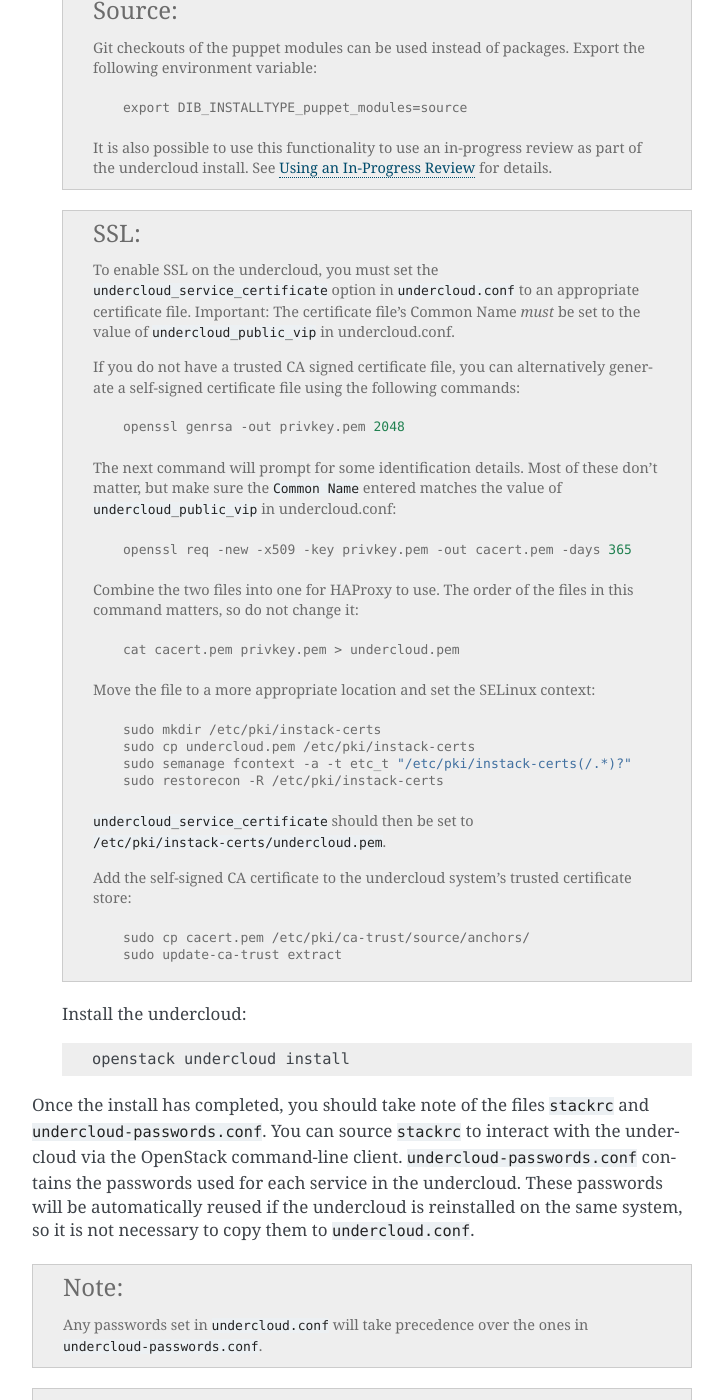
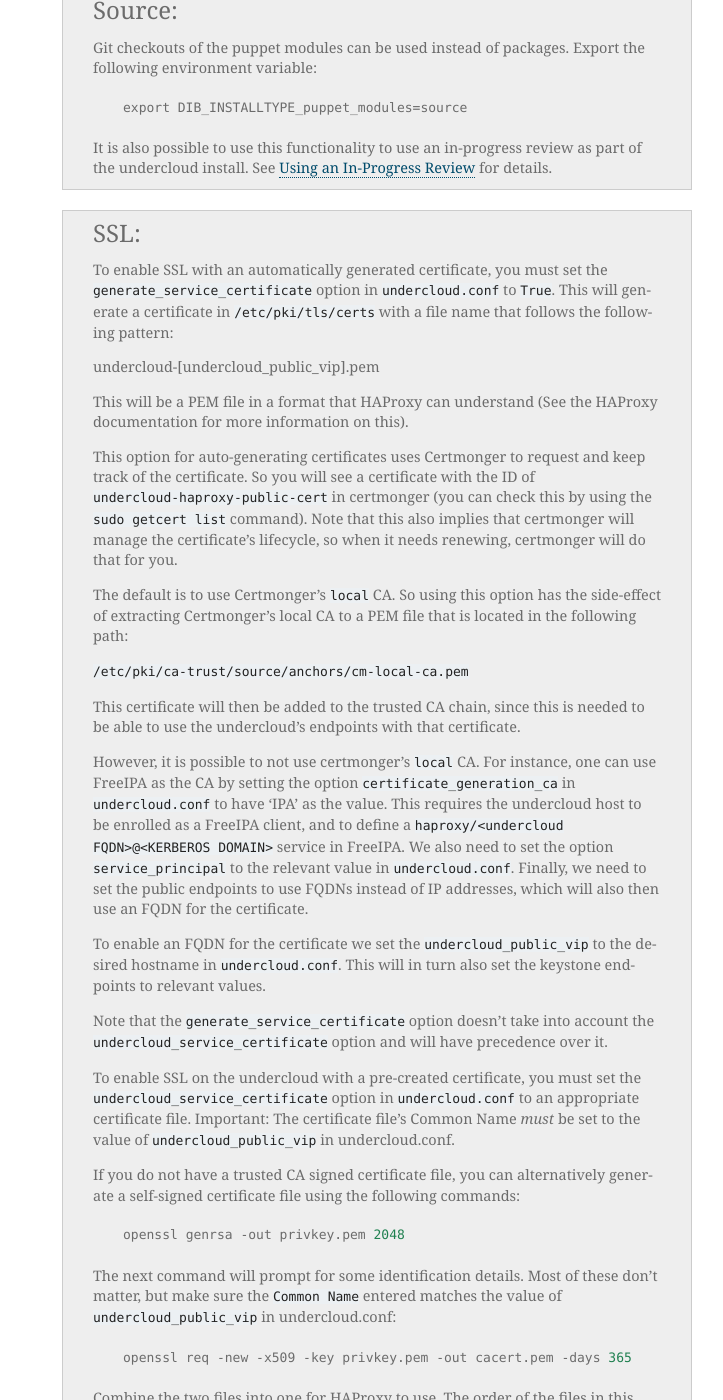
Before and after one commit to openstack-archive/tripleo-docs, a Sphinx documentation site: the page built from doc/source/installation/installing.rst, in a window 1280 px wide and 1400 px high, scrolled down 3045 px. Shown: the whole window, without its empty margins (388-1111 px from the left). Built offline with Sphinx 7.4.7, drawn with Linux system fonts in a browser that asks for light colours.

Commit message:
Document generate_service_certificate option for undercloud
This documents the feature to automatically generate certificates to
enable TLS for the undercloud.

Change-Id: Ic8506aad65f92b7324dda8ee4afcb7abb97be272

```diff
--- a/doc/source/installation/installing.rst
+++ b/doc/source/installation/installing.rst
@@ -94,8 +94,53 @@ Installing the Undercloud
   .. admonition:: SSL
      :class: ssl
 
-     To enable SSL on the undercloud, you must set the ``undercloud_service_certificate``
-     option in ``undercloud.conf`` to an appropriate certificate file.  Important:
+     To enable SSL with an automatically generated certificate, you must set
+     the ``generate_service_certificate`` option in ``undercloud.conf`` to
+     ``True``. This will generate a certificate in ``/etc/pki/tls/certs`` with
+     a file name that follows the following pattern:
+
+     undercloud-[undercloud_public_vip].pem
+
+     This will be a PEM file in a format that HAProxy can understand (See the
+     HAProxy documentation for more information on this).
+
+     This option for auto-generating certificates uses Certmonger to request
+     and keep track of the certificate. So you will see a certificate with the
+     ID of ``undercloud-haproxy-public-cert`` in certmonger (you can check this
+     by using the ``sudo getcert list`` command). Note that this also implies
+     that certmonger will manage the certificate's lifecycle, so when it needs
+     renewing, certmonger will do that for you.
+
+     The default is to use Certmonger's ``local`` CA. So using this option has
+     the side-effect of extracting Certmonger's local CA to a PEM file that is
+     located in the following path:
+
+     ``/etc/pki/ca-trust/source/anchors/cm-local-ca.pem``
+
+     This certificate will then be added to the trusted CA chain, since this is
+     needed to be able to use the undercloud's endpoints with that certificate.
+
+     However, it is possible to not use certmonger's ``local`` CA. For
+     instance, one can use FreeIPA as the CA by setting the option
+     ``certificate_generation_ca`` in ``undercloud.conf`` to have 'IPA' as the
+     value. This requires the undercloud host to be enrolled as a FreeIPA
+     client, and to define a ``haproxy/<undercloud FQDN>@<KERBEROS DOMAIN>``
+     service in FreeIPA. We also need to set the option ``service_principal``
+     to the relevant value in ``undercloud.conf``. Finally, we need to set the
+     public endpoints to use FQDNs instead of IP addresses, which will also
+     then use an FQDN for the certificate.
+
+     To enable an FQDN for the certificate we set the ``undercloud_public_vip``
+     to the desired hostname in ``undercloud.conf``. This will in turn also set
+     the keystone endpoints to relevant values.
+
+     Note that the ``generate_service_certificate`` option doesn't take into
+     account the ``undercloud_service_certificate`` option and will have
+     precedence over it.
+
+     To enable SSL on the undercloud with a pre-created certificate, you must
+     set the ``undercloud_service_certificate`` option in ``undercloud.conf``
+     to an appropriate certificate file.  Important:
      The certificate file's Common Name *must* be set to the value of
      ``undercloud_public_vip`` in undercloud.conf.
 
```
